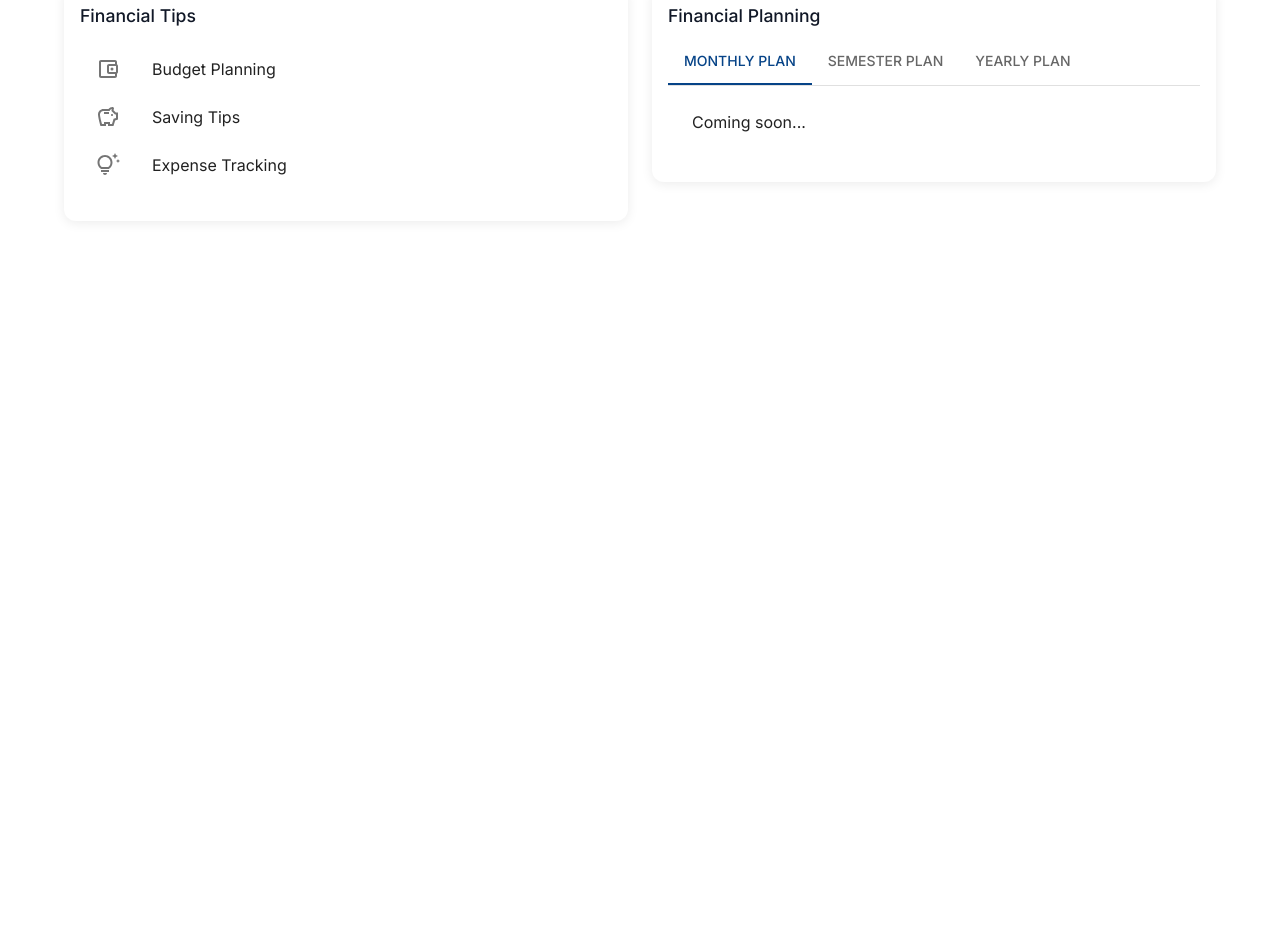
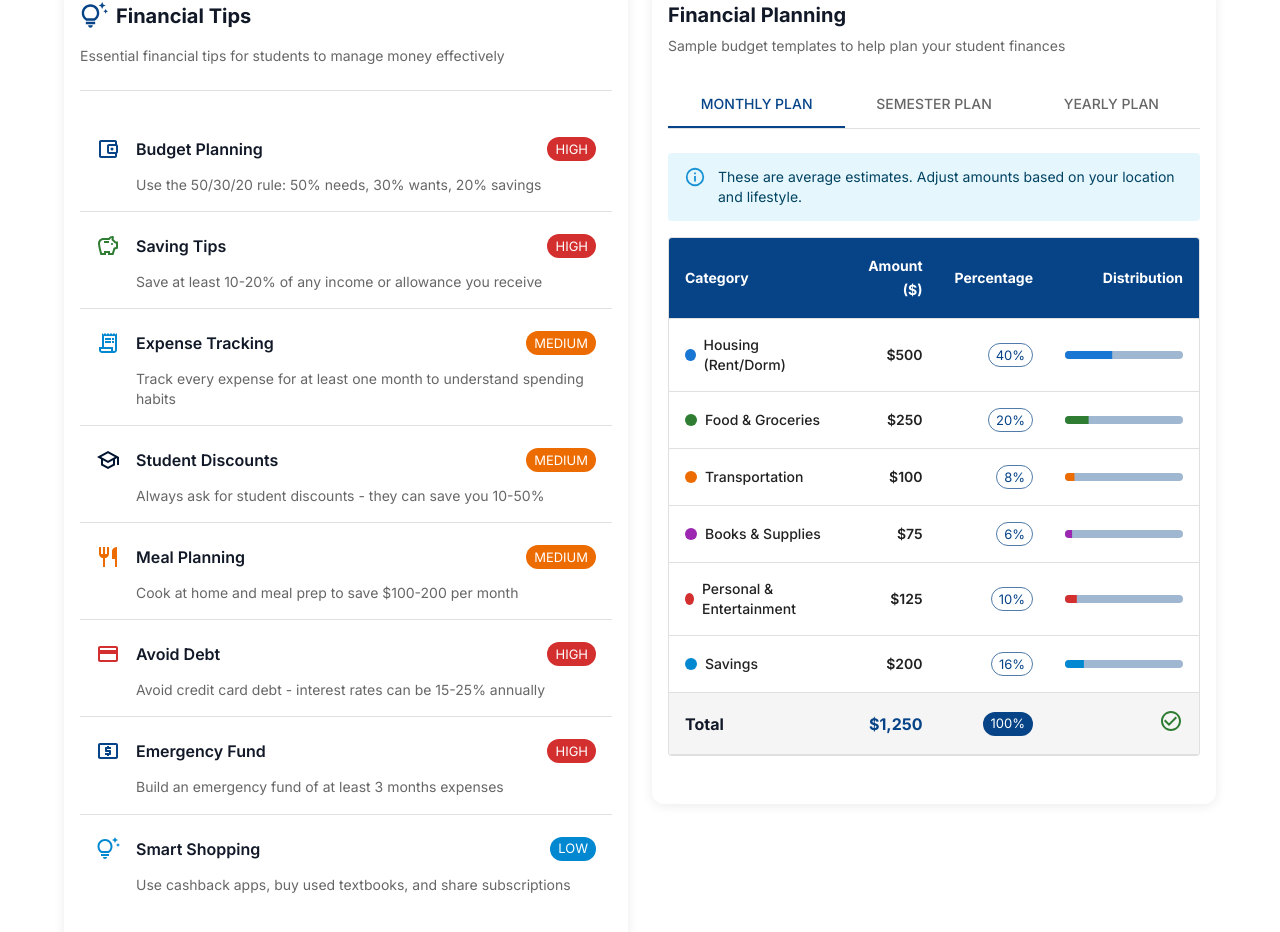
Before and after one commit to Abdulrezak-halid/eduPath-app, a React (Vite) app in the folder packages/frontend/: page /financial-planning in a window 1280 px wide. Shown: the part 480-1412 px from the top of the page. Before the commit the page ends 813 px from the top, so only its background shows below. Built offline with nearby package versions, Linux system fonts and the light colour scheme; no server answers.

Commit message:
refactor(front): improve financial module

```diff
--- a/packages/frontend/src/modules/financial-planning/components/CFinancialPlan.tsx
+++ b/packages/frontend/src/modules/financial-planning/components/CFinancialPlan.tsx
@@ -1,6 +1,24 @@
-import { Card, CardContent, Typography, Tabs, Tab, Box } from '@mui/material';
+import {
+  Card,
+  CardContent,
+  Typography,
+  Tabs,
+  Tab,
+  Box,
+  Table,
+  TableBody,
+  TableCell,
+  TableContainer,
+  TableHead,
+  TableRow,
+  Paper,
+  Chip,
+  LinearProgress,
+  Alert
+} from '@mui/material';
 import { useTranslation } from 'react-i18next';
 import { useState } from 'react';
+import CheckCircleOutlineIcon from '@mui/icons-material/CheckCircleOutline';
 
 interface TabPanelProps {
   children?: React.ReactNode;
@@ -19,13 +37,16 @@ function TabPanel(props: TabPanelProps) {
       aria-labelledby={`plan-tab-${index}`}
       {...other}
     >
-      {value === index && (
-        <Box sx={{ p: 3 }}>
-          <Typography>{children}</Typography>
-        </Box>
-      )}
+      {value === index && <Box sx={{ py: 3 }}>{children}</Box>}
     </div>
   );
+}
+
+interface IBudgetItem {
+  category: string;
+  amount: number;
+  percentage: number;
+  color: string;
 }
 
 export const CFinancialPlan = () => {
@@ -36,30 +57,148 @@ export const CFinancialPlan = () => {
     setValue(newValue);
   };
 
+  const monthlyBudget: IBudgetItem[] = [
+    { category: 'Housing (Rent/Dorm)', amount: 500, percentage: 40, color: '#1976d2' },
+    { category: 'Food & Groceries', amount: 250, percentage: 20, color: '#2e7d32' },
+    { category: 'Transportation', amount: 100, percentage: 8, color: '#ed6c02' },
+    { category: 'Books & Supplies', amount: 75, percentage: 6, color: '#9c27b0' },
+    { category: 'Personal & Entertainment', amount: 125, percentage: 10, color: '#d32f2f' },
+    { category: 'Savings', amount: 200, percentage: 16, color: '#0288d1' },
+  ];
+
+  const semesterBudget: IBudgetItem[] = [
+    { category: 'Tuition & Fees', amount: 5000, percentage: 62, color: '#1976d2' },
+    { category: 'Housing (4 months)', amount: 2000, percentage: 25, color: '#2e7d32' },
+    { category: 'Books & Materials', amount: 400, percentage: 5, color: '#9c27b0' },
+    { category: 'Food & Living', amount: 500, percentage: 6, color: '#ed6c02' },
+    { category: 'Emergency Fund', amount: 150, percentage: 2, color: '#0288d1' },
+  ];
+
+  const yearlyBudget: IBudgetItem[] = [
+    { category: 'Tuition (2 semesters)', amount: 10000, percentage: 50, color: '#1976d2' },
+    { category: 'Housing (12 months)', amount: 6000, percentage: 30, color: '#2e7d32' },
+    { category: 'Food & Groceries', amount: 2400, percentage: 12, color: '#ed6c02' },
+    { category: 'Books & Supplies', amount: 800, percentage: 4, color: '#9c27b0' },
+    { category: 'Savings & Emergency', amount: 800, percentage: 4, color: '#0288d1' },
+  ];
+
+  const totalMonthly = monthlyBudget.reduce((sum, item) => sum + item.amount, 0);
+  const totalSemester = semesterBudget.reduce((sum, item) => sum + item.amount, 0);
+  const totalYearly = yearlyBudget.reduce((sum, item) => sum + item.amount, 0);
+
+  const renderBudgetTable = (budget: IBudgetItem[], total: number) => (
+    <>
+      <Alert severity="info" sx={{ mb: 2 }}>
+        These are average estimates. Adjust amounts based on your location and lifestyle.
+      </Alert>
+
+      <TableContainer component={Paper} variant="outlined">
+        <Table>
+          <TableHead>
+            <TableRow sx={{ bgcolor: 'primary.main' }}>
+              <TableCell sx={{ color: 'white', fontWeight: 'bold' }}>Category</TableCell>
+              <TableCell align="right" sx={{ color: 'white', fontWeight: 'bold' }}>Amount ($)</TableCell>
+              <TableCell align="right" sx={{ color: 'white', fontWeight: 'bold' }}>Percentage</TableCell>
+              <TableCell align="right" sx={{ color: 'white', fontWeight: 'bold' }}>Distribution</TableCell>
+            </TableRow>
+          </TableHead>
+          <TableBody>
+            {budget.map((item, index) => (
+              <TableRow key={index} hover>
+                <TableCell>
+                  <Box sx={{ display: 'flex', alignItems: 'center', gap: 1 }}>
+                    <Box
+                      sx={{
+                        width: 12,
+                        height: 12,
+                        borderRadius: '50%',
+                        bgcolor: item.color
+                      }}
+                    />
+                    <Typography variant="body2" fontWeight="500">
+                      {item.category}
+                    </Typography>
+                  </Box>
+                </TableCell>
+                <TableCell align="right">
+                  <Typography variant="body2" fontWeight="600">
+                    ${item.amount.toLocaleString()}
+                  </Typography>
+                </TableCell>
+                <TableCell align="right">
+                  <Chip label={`${item.percentage}%`} size="small" color="primary" variant="outlined" />
+                </TableCell>
+                <TableCell align="right" sx={{ width: 150 }}>
+                  <Box sx={{ display: 'flex', alignItems: 'center', gap: 1 }}>
+                    <LinearProgress
+                      variant="determinate"
+                      value={item.percentage}
+                      sx={{
+                        flexGrow: 1,
+                        height: 8,
+                        borderRadius: 4,
+                        '& .MuiLinearProgress-bar': {
+                          bgcolor: item.color
+                        }
+                      }}
+                    />
+                  </Box>
+                </TableCell>
+              </TableRow>
+            ))}
+            <TableRow sx={{ bgcolor: 'grey.100' }}>
+              <TableCell>
+                <Typography variant="subtitle1" fontWeight="bold">
+                  Total
+                </Typography>
+              </TableCell>
+              <TableCell align="right">
+                <Typography variant="subtitle1" fontWeight="bold" color="primary">
+                  ${total.toLocaleString()}
+                </Typography>
+              </TableCell>
+              <TableCell align="right">
+                <Chip label="100%" size="small" color="primary" />
+              </TableCell>
+              <TableCell align="right">
+                <CheckCircleOutlineIcon color="success" />
+              </TableCell>
+            </TableRow>
+          </TableBody>
+        </Table>
+      </TableContainer>
+    </>
+  );
+
   return (
-    <Card>
+    <Card elevation={2}>
       <CardContent>
-        <Typography variant="h6" gutterBottom>
+        <Typography variant="h5" fontWeight="bold" gutterBottom>
           {t('financialPlanningTitle')}
         </Typography>
+
+        <Typography variant="body2" color="text.secondary" sx={{ mb: 3 }}>
+          Sample budget templates to help plan your student finances
+        </Typography>
+
         <Box sx={{ borderBottom: 1, borderColor: 'divider' }}>
-          <Tabs value={value} onChange={handleChange}>
+          <Tabs value={value} onChange={handleChange} variant="fullWidth">
             <Tab label={t('financialPlanningPlanMonthly')} />
             <Tab label={t('financialPlanningPlanSemester')} />
             <Tab label={t('financialPlanningPlanYearly')} />
           </Tabs>
         </Box>
+
         <TabPanel value={value} index={0}>
-          {/* Monthly plan content */}
-          Coming soon...
+          {renderBudgetTable(monthlyBudget, totalMonthly)}
         </TabPanel>
+
         <TabPanel value={value} index={1}>
-          {/* Semester plan content */}
-          Coming soon...
+          {renderBudgetTable(semesterBudget, totalSemester)}
         </TabPanel>
+
         <TabPanel value={value} index={2}>
-          {/* Yearly plan content */}
-          Coming soon...
+          {renderBudgetTable(yearlyBudget, totalYearly)}
         </TabPanel>
       </CardContent>
     </Card>
--- a/packages/frontend/src/modules/financial-planning/components/CFinancialTips.tsx
+++ b/packages/frontend/src/modules/financial-planning/components/CFinancialTips.tsx
@@ -1,38 +1,137 @@
-import { Card, CardContent, Typography, List, ListItem, ListItemIcon, ListItemText } from '@mui/material';
+import {
+  Card,
+  CardContent,
+  Typography,
+  List,
+  ListItem,
+  ListItemIcon,
+  ListItemText,
+  Box,
+  Chip,
+  Divider
+} from '@mui/material';
 import { useTranslation } from 'react-i18next';
 import TipsAndUpdatesOutlinedIcon from '@mui/icons-material/TipsAndUpdatesOutlined';
 import AccountBalanceWalletOutlinedIcon from '@mui/icons-material/AccountBalanceWalletOutlined';
 import SavingsOutlinedIcon from '@mui/icons-material/SavingsOutlined';
+import ReceiptLongOutlinedIcon from '@mui/icons-material/ReceiptLongOutlined';
+import LocalAtmOutlinedIcon from '@mui/icons-material/LocalAtmOutlined';
+import CreditCardOutlinedIcon from '@mui/icons-material/CreditCardOutlined';
+import SchoolOutlinedIcon from '@mui/icons-material/SchoolOutlined';
+import RestaurantOutlinedIcon from '@mui/icons-material/RestaurantOutlined';
 
 export const CFinancialTips = () => {
   const { t } = useTranslation();
 
   const tips = [
     {
-      icon: <AccountBalanceWalletOutlinedIcon />,
-      text: t('financialPlanningTipsBudgeting'),
+      icon: <AccountBalanceWalletOutlinedIcon color="primary" />,
+      title: t('financialPlanningTipsBudgeting'),
+      description: 'Use the 50/30/20 rule: 50% needs, 30% wants, 20% savings',
+      priority: 'high',
     },
     {
-      icon: <SavingsOutlinedIcon />,
-      text: t('financialPlanningTipsSavings'),
+      icon: <SavingsOutlinedIcon color="success" />,
+      title: t('financialPlanningTipsSavings'),
+      description: 'Save at least 10-20% of any income or allowance you receive',
+      priority: 'high',
     },
     {
-      icon: <TipsAndUpdatesOutlinedIcon />,
-      text: t('financialPlanningTipsExpenses'),
+      icon: <ReceiptLongOutlinedIcon color="info" />,
+      title: t('financialPlanningTipsExpenses'),
+      description: 'Track every expense for at least one month to understand spending habits',
+      priority: 'medium',
+    },
+    {
+      icon: <SchoolOutlinedIcon color="secondary" />,
+      title: 'Student Discounts',
+      description: 'Always ask for student discounts - they can save you 10-50%',
+      priority: 'medium',
+    },
+    {
+      icon: <RestaurantOutlinedIcon color="warning" />,
+      title: 'Meal Planning',
+      description: 'Cook at home and meal prep to save $100-200 per month',
+      priority: 'medium',
+    },
+    {
+      icon: <CreditCardOutlinedIcon color="error" />,
+      title: 'Avoid Debt',
+      description: 'Avoid credit card debt - interest rates can be 15-25% annually',
+      priority: 'high',
+    },
+    {
+      icon: <LocalAtmOutlinedIcon color="primary" />,
+      title: 'Emergency Fund',
+      description: 'Build an emergency fund of at least 3 months expenses',
+      priority: 'high',
+    },
+    {
+      icon: <TipsAndUpdatesOutlinedIcon color="info" />,
+      title: 'Smart Shopping',
+      description: 'Use cashback apps, buy used textbooks, and share subscriptions',
+      priority: 'low',
     },
   ];
 
+  const getPriorityColor = (priority: string) => {
+    switch (priority) {
+      case 'high': return 'error';
+      case 'medium': return 'warning';
+      case 'low': return 'info';
+      default: return 'default';
+    }
+  };
+
   return (
-    <Card>
+    <Card elevation={2}>
       <CardContent>
-        <Typography variant="h6" gutterBottom>
-          {t('financialPlanningTipsTitle')}
+        <Box sx={{ display: 'flex', alignItems: 'center', gap: 1, mb: 2 }}>
+          <TipsAndUpdatesOutlinedIcon color="primary" sx={{ fontSize: 28 }} />
+          <Typography variant="h5" fontWeight="bold">
+            {t('financialPlanningTipsTitle')}
+          </Typography>
+        </Box>
+
+        <Typography variant="body2" color="text.secondary" sx={{ mb: 3 }}>
+          Essential financial tips for students to manage money effectively
         </Typography>
+
+        <Divider sx={{ mb: 2 }} />
+
         <List>
           {tips.map((tip, index) => (
-            <ListItem key={index}>
-              <ListItemIcon>{tip.icon}</ListItemIcon>
-              <ListItemText primary={tip.text} />
+            <ListItem
+              key={index}
+              sx={{
+                flexDirection: 'column',
+                alignItems: 'flex-start',
+                py: 2,
+                borderBottom: index < tips.length - 1 ? '1px solid' : 'none',
+                borderColor: 'divider'
+              }}
+            >
+              <Box sx={{ display: 'flex', alignItems: 'center', width: '100%', mb: 1 }}>
+                <ListItemIcon sx={{ minWidth: 40 }}>
+                  {tip.icon}
+                </ListItemIcon>
+                <ListItemText
+                  primary={
+                    <Typography variant="subtitle1" fontWeight="600">
+                      {tip.title}
+                    </Typography>
+                  }
+                />
+                <Chip
+                  label={tip.priority.toUpperCase()}
+                  size="small"
+                  color={getPriorityColor(tip.priority) as any}
+                  sx={{ ml: 1 }}
+                />
+              </Box>
+              <Typography variant="body2" color="text.secondary" sx={{ ml: 5 }}>
+                {tip.description}
+              </Typography>
             </ListItem>
           ))}
         </List>
```
